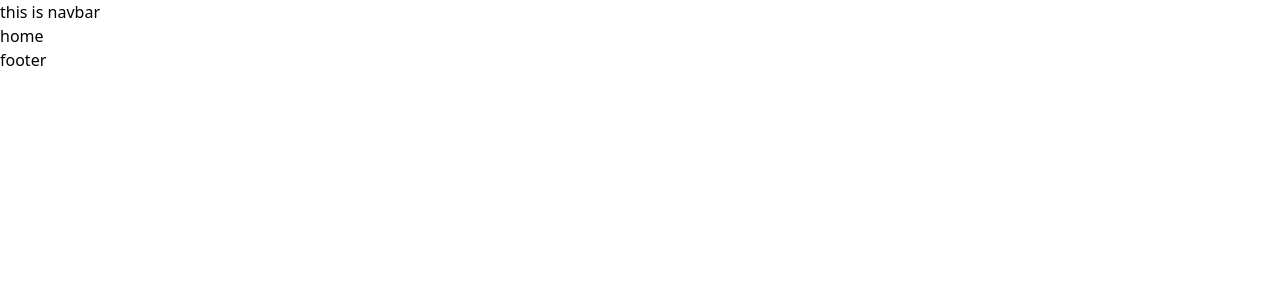
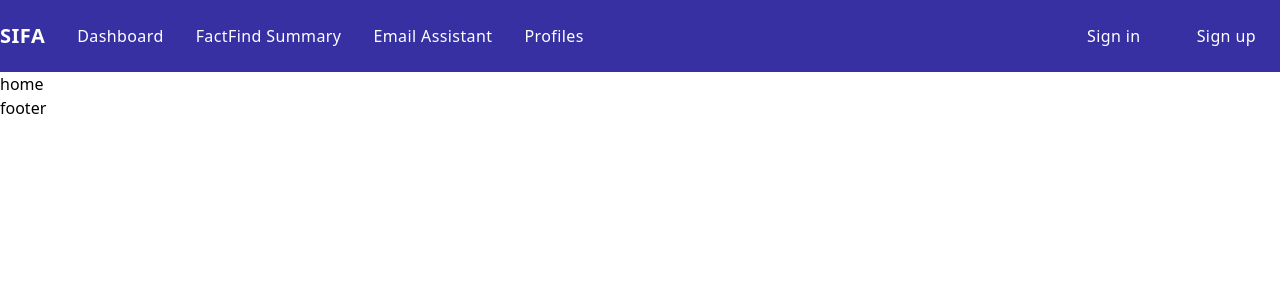
Before and after one commit to codernoyan/sifa-clone-client, a React (Vite) app: page / in a window 1280 px wide. Shown: the top 300 px of the page. Built offline with nearby package versions, Linux system fonts and the light colour scheme.

Commit message:
navbar created

```diff
--- a/src/App.jsx
+++ b/src/App.jsx
@@ -5,7 +5,7 @@
 
 function App() {
   return (
-    <div className="container mx-auto">
+    <div>
       <RouterProvider router={router} />
     </div>
   );
--- a/src/Components/Navbar.jsx
+++ b/src/Components/Navbar.jsx
@@ -1,10 +1,207 @@
 /* eslint-disable linebreak-style */
-import React from 'react';
+/* eslint-disable react/button-has-type */
+import React, { useState } from 'react';
+import { Link } from 'react-router-dom';
 
 export default function Navbar() {
+  const [isMenuOpen, setIsMenuOpen] = useState(false);
+
   return (
-    <div>
-      <h2>this is navbar</h2>
+    <div className="bg-navColor">
+      <div className="container mx-auto px-2 py-3 sm:max-w-xl md:max-w-full lg:max-w-screen-xl md:px-0 lg:px-0 bg-navColor">
+        <div className="relative flex items-center justify-between">
+          <div className="flex items-center">
+            <Link
+              to="/"
+              aria-label="Company"
+              title="Company"
+              className="inline-flex items-center mr-8 text-white"
+            >
+              <span className="text-xl font-bold tracking-wide text-gray-800 uppercase text-white">
+                SIFA
+              </span>
+            </Link>
+            <ul className="flex items-center hidden space-x-8 lg:flex">
+              <li>
+                <Link
+                  to="/"
+                  aria-label="Our product"
+                  title="Our product"
+                  className="font-medium tracking-wide text-white transition-colors duration-200 hover:text-deep-purple-accent-400"
+                >
+                  Dashboard
+                </Link>
+              </li>
+              <li>
+                <Link
+                  to="/"
+                  aria-label="Our product"
+                  title="Our product"
+                  className="font-medium tracking-wide text-white transition-colors duration-200 hover:text-deep-purple-accent-400"
+                >
+                  FactFind Summary
+                </Link>
+              </li>
+              <li>
+                <Link
+                  to="/"
+                  aria-label="Product pricing"
+                  title="Product pricing"
+                  className="font-medium tracking-wide text-white transition-colors duration-200 hover:text-deep-purple-accent-400"
+                >
+                  Email Assistant
+                </Link>
+              </li>
+              <li>
+                <Link
+                  to="/"
+                  aria-label="About us"
+                  title="About us"
+                  className="font-medium tracking-wide text-white transition-colors duration-200 hover:text-deep-purple-accent-400"
+                >
+                  Profiles
+                </Link>
+              </li>
+            </ul>
+          </div>
+          <ul className="flex items-center hidden space-x-8 lg:flex">
+            <li>
+              <button
+                className="font-medium tracking-wide text-white transition-colors duration-200"
+              >
+                Sign in
+              </button>
+            </li>
+            <li>
+              <button
+                className="inline-flex items-center justify-center h-12 px-6 font-medium tracking-wide text-white transition duration-200 rounded"
+              >
+                Sign up
+              </button>
+            </li>
+          </ul>
+          <div className="lg:hidden">
+            <button
+              aria-label="Open Menu"
+              title="Open Menu"
+              className="p-2 -mr-1 transition duration-200 rounded focus:outline-none focus:shadow-outline hover:bg-deep-purple-50 focus:bg-deep-purple-50"
+              onClick={() => setIsMenuOpen(true)}
+            >
+              <svg className="w-5 text-gray-600" viewBox="0 0 24 24">
+                <path
+                  fill="currentColor"
+                  d="M23,13H1c-0.6,0-1-0.4-1-1s0.4-1,1-1h22c0.6,0,1,0.4,1,1S23.6,13,23,13z"
+                />
+                <path
+                  fill="currentColor"
+                  d="M23,6H1C0.4,6,0,5.6,0,5s0.4-1,1-1h22c0.6,0,1,0.4,1,1S23.6,6,23,6z"
+                />
+                <path
+                  fill="currentColor"
+                  d="M23,20H1c-0.6,0-1-0.4-1-1s0.4-1,1-1h22c0.6,0,1,0.4,1,1S23.6,20,23,20z"
+                />
+              </svg>
+            </button>
+            {isMenuOpen && (
+            <div className="absolute top-0 left-0 w-full z-10">
+              <div className="p-5 bg-white border rounded shadow-sm">
+                <div className="flex items-center justify-between mb-4">
+                  <div>
+                    <Link
+                      to="/"
+                      className="inline-flex items-center"
+                    >
+                      <span className="ml-2 text-xl font-bold tracking-wide text-gray-800 uppercase">
+                        SIFA
+                      </span>
+                    </Link>
+                  </div>
+                  <div>
+                    <button
+                      aria-label="Close Menu"
+                      title="Close Menu"
+                      className="p-2 -mt-2 -mr-2 transition duration-200 rounded hover:bg-gray-200 focus:bg-gray-200 focus:outline-none focus:shadow-outline"
+                      onClick={() => setIsMenuOpen(false)}
+                    >
+                      <svg className="w-5 text-gray-600" viewBox="0 0 24 24">
+                        <path
+                          fill="currentColor"
+                          d="M19.7,4.3c-0.4-0.4-1-0.4-1.4,0L12,10.6L5.7,4.3c-0.4-0.4-1-0.4-1.4,0s-0.4,1,0,1.4l6.3,6.3l-6.3,6.3 c-0.4,0.4-0.4,1,0,1.4C4.5,19.9,4.7,20,5,20s0.5-0.1,0.7-0.3l6.3-6.3l6.3,6.3c0.2,0.2,0.5,0.3,0.7,0.3s0.5-0.1,0.7-0.3 c0.4-0.4,0.4-1,0-1.4L13.4,12l6.3-6.3C20.1,5.3,20.1,4.7,19.7,4.3z"
+                        />
+                      </svg>
+                    </button>
+                  </div>
+                </div>
+                <nav>
+                  <ul className="space-y-4">
+                    <li>
+                      <a
+                        href="/"
+                        aria-label="Our product"
+                        title="Our product"
+                        className="font-medium tracking-wide text-gray-700 transition-colors duration-200 hover:text-deep-purple-accent-400"
+                      >
+                        Product
+                      </a>
+                    </li>
+                    <li>
+                      <a
+                        href="/"
+                        aria-label="Our product"
+                        title="Our product"
+                        className="font-medium tracking-wide text-gray-700 transition-colors duration-200 hover:text-deep-purple-accent-400"
+                      >
+                        Features
+                      </a>
+                    </li>
+                    <li>
+                      <a
+                        href="/"
+                        aria-label="Product pricing"
+                        title="Product pricing"
+                        className="font-medium tracking-wide text-gray-700 transition-colors duration-200 hover:text-deep-purple-accent-400"
+                      >
+                        Pricing
+                      </a>
+                    </li>
+                    <li>
+                      <a
+                        href="/"
+                        aria-label="About us"
+                        title="About us"
+                        className="font-medium tracking-wide text-gray-700 transition-colors duration-200 hover:text-deep-purple-accent-400"
+                      >
+                        About us
+                      </a>
+                    </li>
+                    <li>
+                      <a
+                        href="/"
+                        aria-label="Sign in"
+                        title="Sign in"
+                        className="font-medium tracking-wide text-gray-700 transition-colors duration-200 hover:text-deep-purple-accent-400"
+                      >
+                        Sign in
+                      </a>
+                    </li>
+                    <li>
+                      <a
+                        href="/"
+                        className="inline-flex items-center justify-center w-full h-12 px-6 font-medium tracking-wide text-white transition duration-200 rounded shadow-md bg-deep-purple-accent-400 hover:bg-deep-purple-accent-700 focus:shadow-outline focus:outline-none"
+                        aria-label="Sign up"
+                        title="Sign up"
+                      >
+                        Sign up
+                      </a>
+                    </li>
+                  </ul>
+                </nav>
+              </div>
+            </div>
+            )}
+          </div>
+        </div>
+      </div>
     </div>
   );
 }
--- a/src/Layouts/Main.jsx
+++ b/src/Layouts/Main.jsx
@@ -8,7 +8,9 @@
   return (
     <div>
       <Navbar />
-      <Outlet />
+      <div className="container mx-auto">
+        <Outlet />
+      </div>
       <Footer />
     </div>
   );
--- a/tailwind.config.cjs
+++ b/tailwind.config.cjs
@@ -1,11 +1,15 @@
 /** @type {import('tailwindcss').Config} */
 module.exports = {
   content: [
-    "./index.html",
-    "./src/**/*.{js,ts,jsx,tsx}",
+    './index.html',
+    './src/**/*.{js,ts,jsx,tsx}',
   ],
   theme: {
-    extend: {},
+    extend: {
+      colors: {
+        navColor: '#3730A3',
+      },
+    },
   },
   plugins: [],
-}
+};
```
